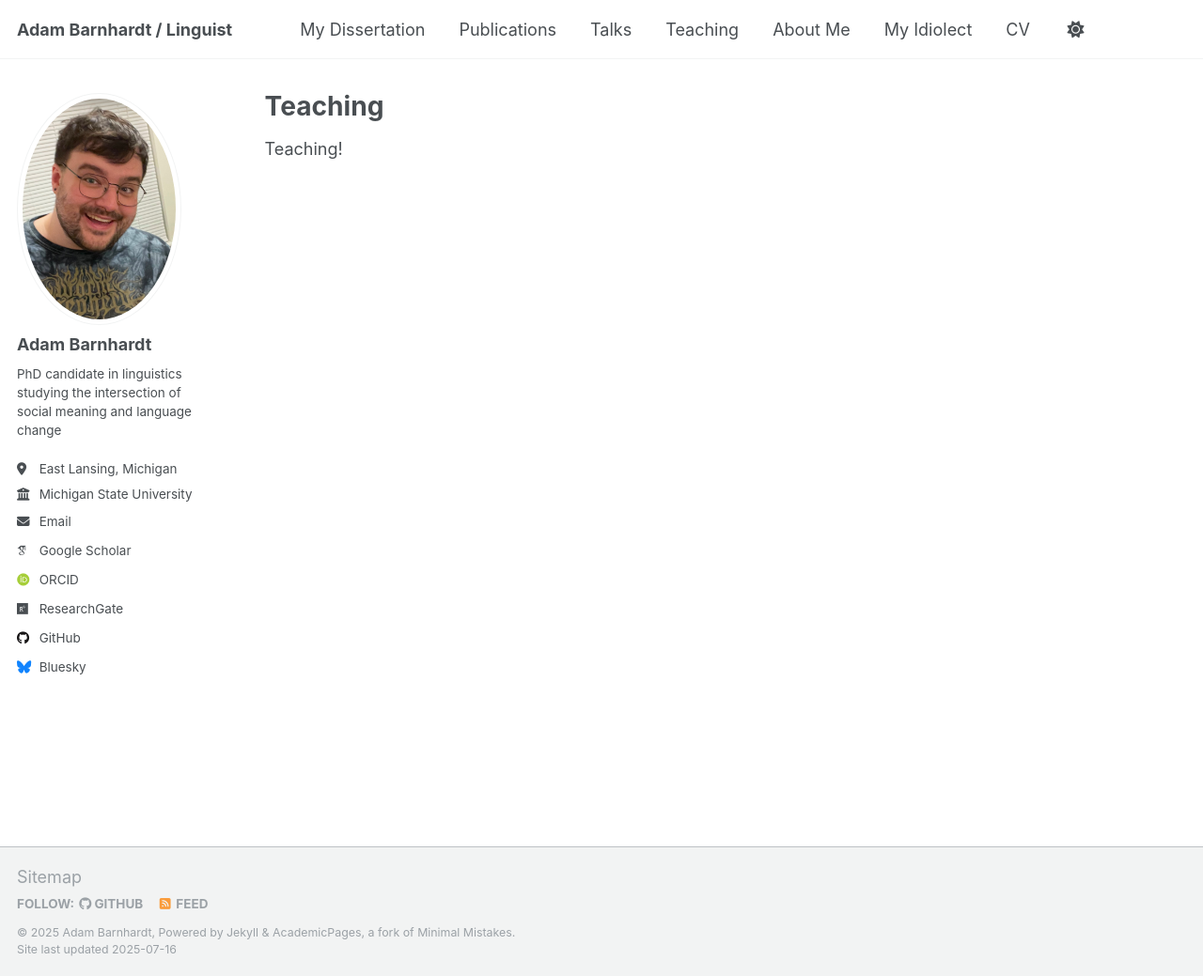
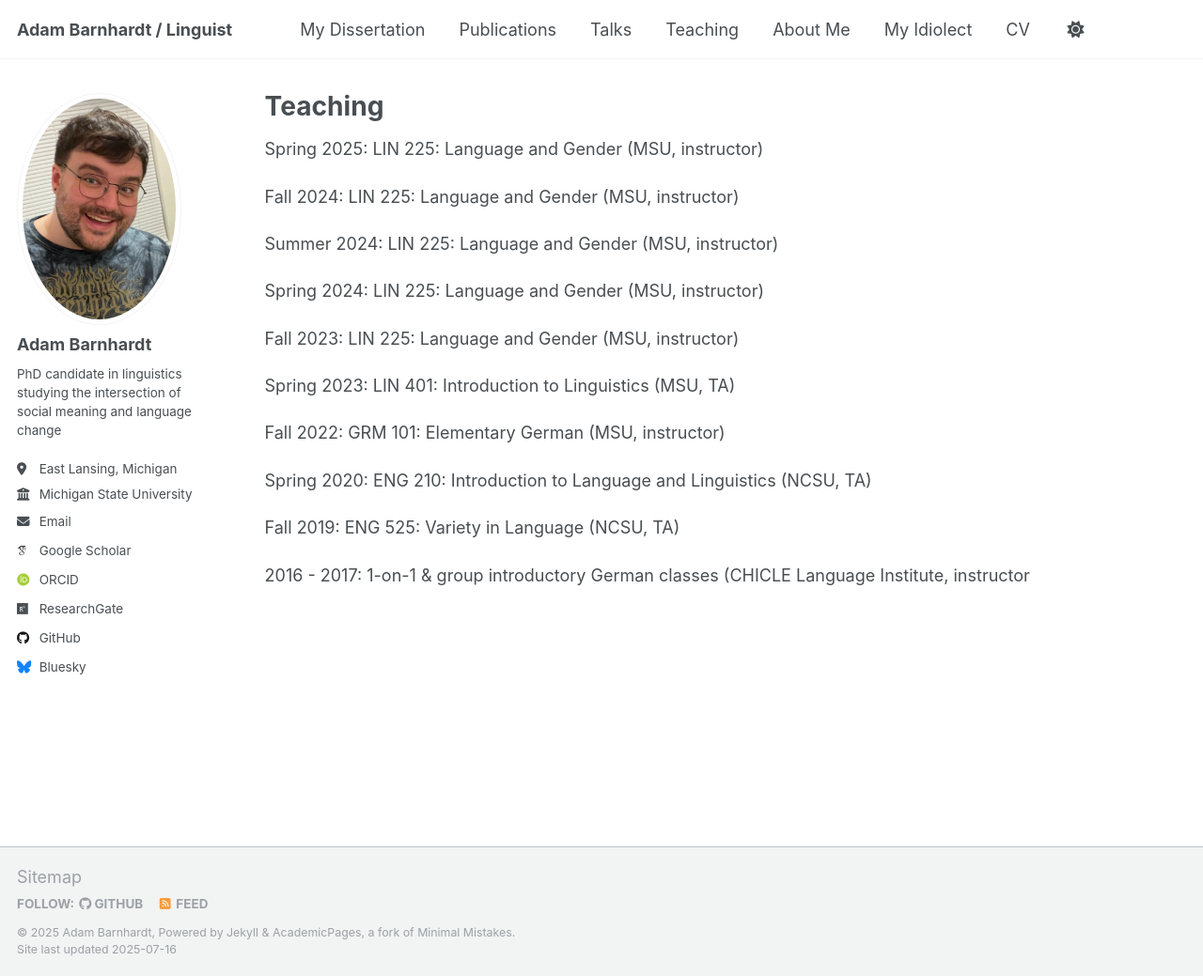
Before and after one commit to adambarnhardt/adambarnhardt.github.io, a Jekyll site: the page built from _pages/teaching.md, in a window 1280 px wide and 1039 px high. Shown: the whole window at 94% size. Built offline with Jekyll 4.4.1, drawn with Linux system fonts in a browser that asks for light colours; some web fonts are replaced; a script that is not in the unit is left out.

Commit message:
Update teaching.md

```diff
--- a/_pages/teaching.md
+++ b/_pages/teaching.md
@@ -5,4 +5,22 @@ permalink: /teaching/
 author_profile: true
 ---
 
-Teaching!
+Spring 2025: LIN 225: Language and Gender (MSU, instructor)
+
+Fall 2024: LIN 225: Language and Gender (MSU, instructor)
+
+Summer 2024: LIN 225: Language and Gender (MSU, instructor)
+
+Spring 2024: LIN 225: Language and Gender (MSU, instructor)
+
+Fall 2023: LIN 225: Language and Gender (MSU, instructor)
+
+Spring 2023: LIN 401: Introduction to Linguistics (MSU, TA)
+
+Fall 2022: GRM 101: Elementary German (MSU, instructor)
+
+Spring 2020: ENG 210: Introduction to Language and Linguistics (NCSU, TA)
+
+Fall 2019: ENG 525: Variety in Language (NCSU, TA)
+
+2016 - 2017: 1-on-1 & group introductory German classes (CHICLE Language Institute, instructor
```
